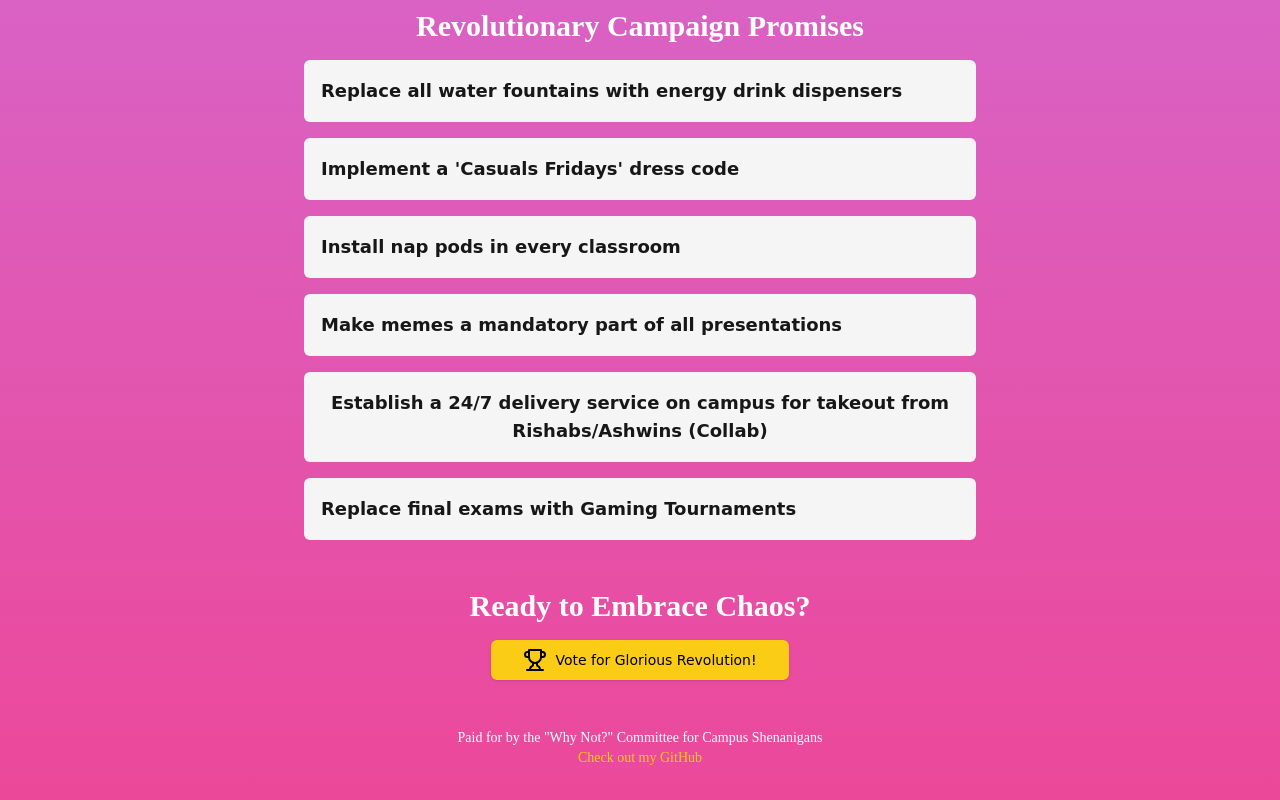
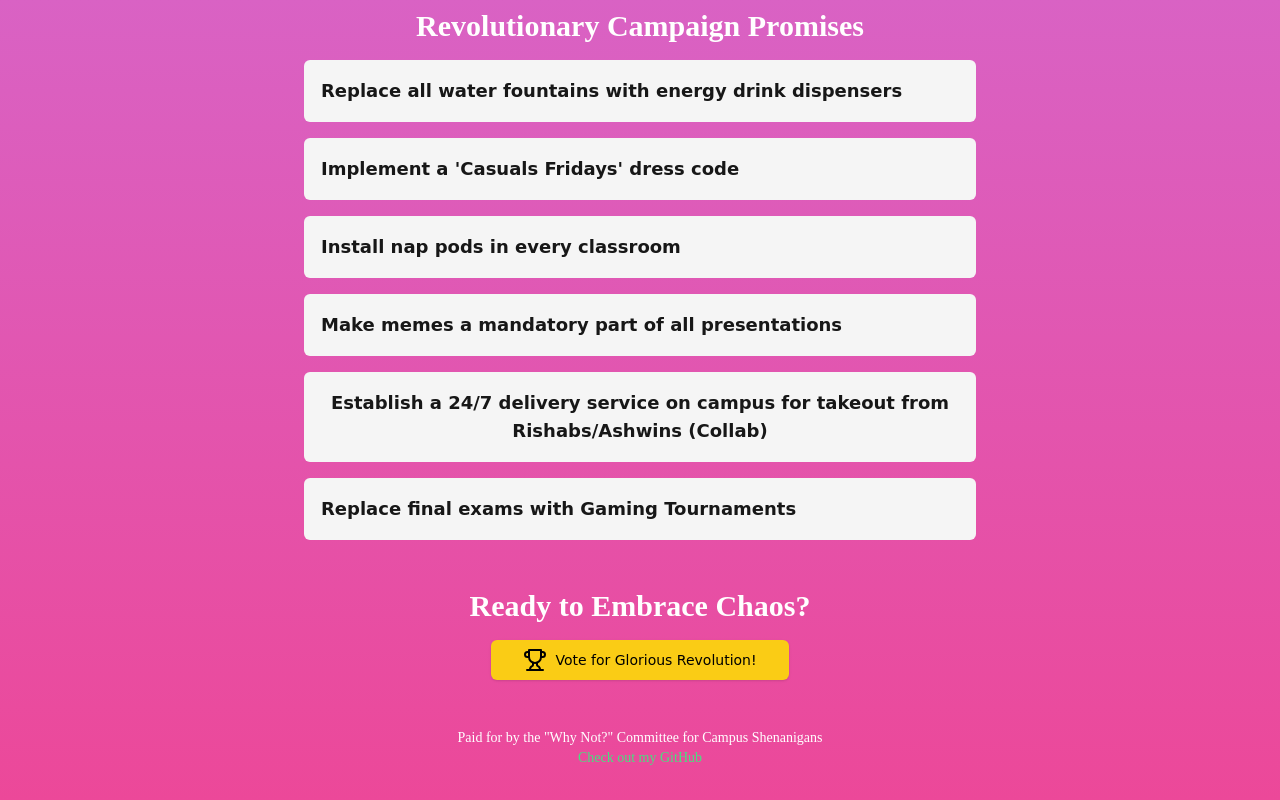
Before and after one commit to DrunkenCloud/drunken_for_president, a Next.js app: page / in a window 1280 px wide. Shown: the part 1048-1848 px from the top of the page. Built offline with nearby package versions, Linux system fonts and the light colour scheme.

Commit message:
Changed github link colour

```diff
--- a/src/app/page.tsx
+++ b/src/app/page.tsx
@@ -102,7 +102,7 @@ export default function Component() {
           href="https://github.com/DrunkenCloud"
           target="_blank"
           rel="noopener noreferrer"
-          className="text-yellow-400 hover:text-yellow-500"
+          className="text-green-400 hover:text-yellow-500"
         >
           Check out my GitHub
         </a>
```
